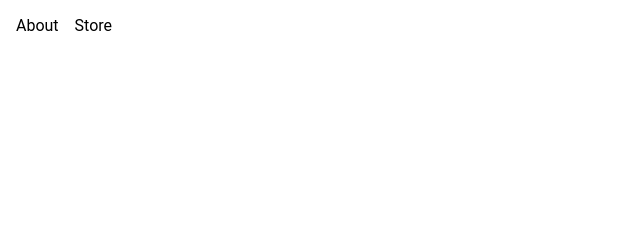
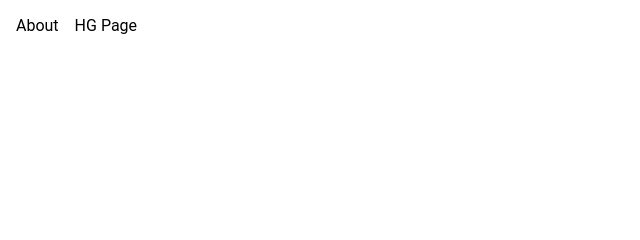
Before and after one commit to Pamorimd/odin-recipes, a plain HTML site: page index.html in a window 1280 px wide. Shown: the top 240 px of the page, 0-640 px from the left. Drawn offline with Linux system fonts and the light colour scheme.

Commit message:
Add files via upload

```diff
--- a/index.html
+++ b/index.html
@@ -11,7 +11,7 @@
     <div class="header">
       <ul class="left-links">
         <li><a href="#">About</a></li>
-        <li><a href="#">Store</a></li>
+        <li><a href="file:///home/skylar/Code/GitHub/repos/Holy%20Grail%20Website/index.html">HG Page</a></li>
       </ul>
       <ul class="right-links">
         <li><a href="#">Profile</a></li>
```
